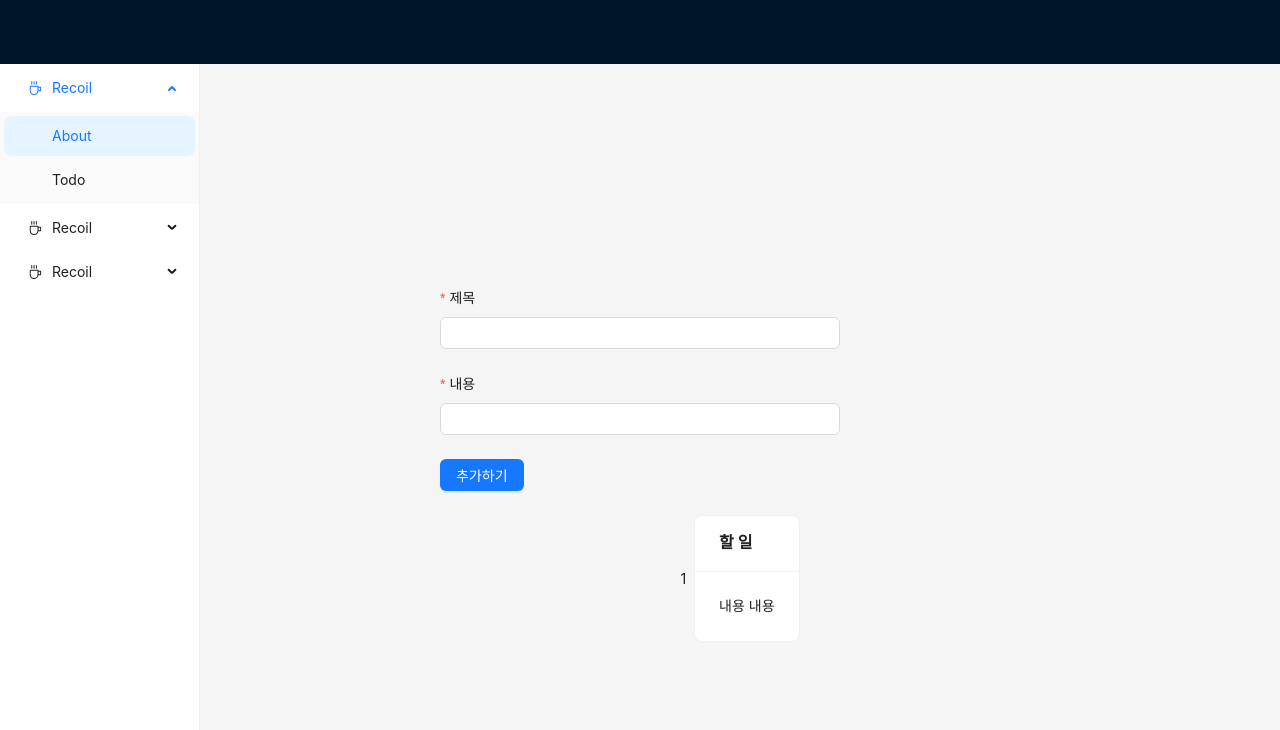
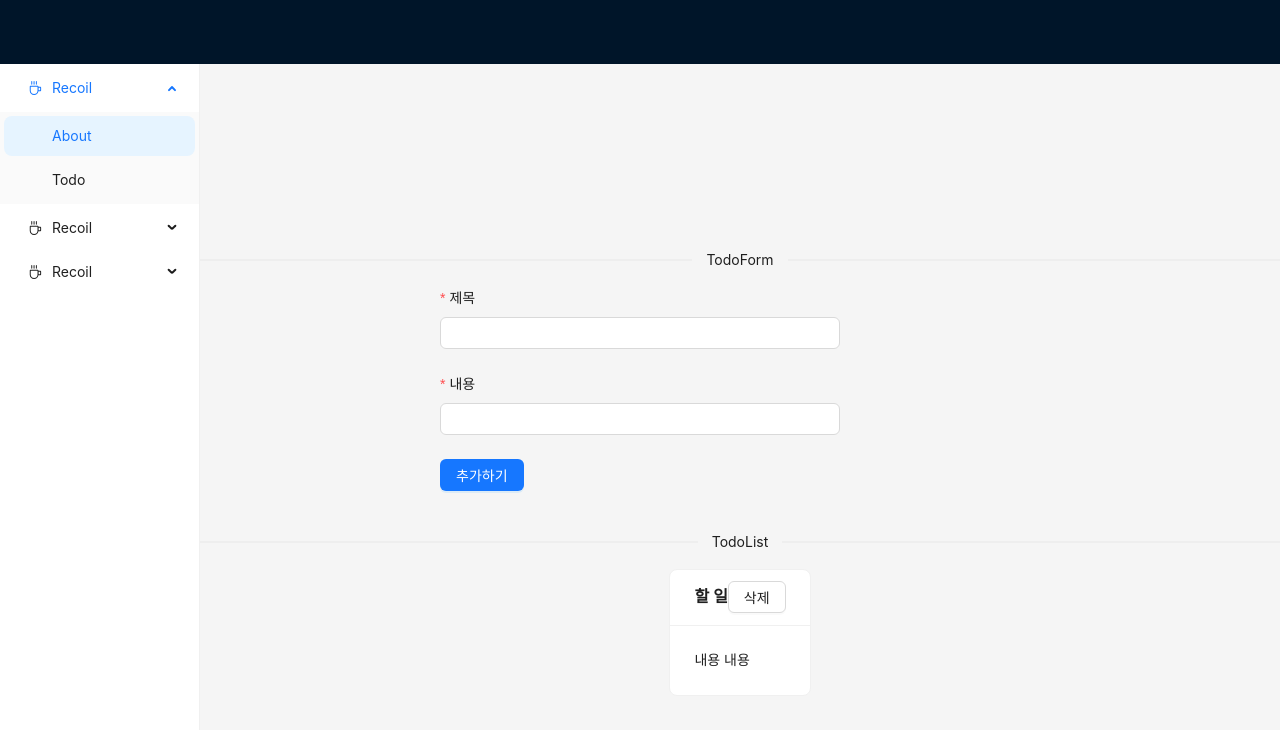
Before and after one commit to kordobby/tttodolist, a Next.js app: page /recoil/todo in a window 1280 px wide. Shown: the top 730 px of the page. Built offline with nearby package versions, Linux system fonts and the light colour scheme.

Commit message:
add. delete function

```diff
--- a/src/components/Recoil/RecoilForm.tsx
+++ b/src/components/Recoil/RecoilForm.tsx
@@ -9,7 +9,7 @@ const RecoilForm = () => {
   const [todoList, setTodoList] = useRecoilState(todoState);
 
   const onAddTodo = () => {
-    setTodoList([...todoList, { title, contents }]);
+    setTodoList([...todoList, { title, contents, id: Math.random() }]);
   };
 
   return (
--- a/src/components/Recoil/RecoilList.tsx
+++ b/src/components/Recoil/RecoilList.tsx
@@ -1,15 +1,25 @@
 import { todoState } from "./store/RecoilStore";
-import { Card, Space } from "antd";
-import { FC } from "react";
-import { selector, useRecoilValue } from "recoil";
+import { Button, Card, Space } from "antd";
+import { selector, useRecoilState, useRecoilValue } from "recoil";
 
 interface TodoCardInterface {
   title: string;
   contents: string;
+  id: number;
 }
-const TodoCard = ({ title, contents }: TodoCardInterface) => {
+const TodoCard = ({ title, contents, id }: TodoCardInterface) => {
+  const [todoList, setTodoList] = useRecoilState(todoState);
+
+  const onDeleteTodo = (id: number) => {
+    const newArray = todoList.filter((value) => value.id !== id);
+    setTodoList(newArray);
+  };
+
   return (
-    <Card title={title}>
+    <Card
+      title={title}
+      extra={<Button onClick={() => onDeleteTodo(id)}>삭제</Button>}
+    >
       <p>{contents}</p>
     </Card>
   );
@@ -18,30 +28,32 @@ const TodoCard = ({ title, contents }: TodoCardInterface) => {
 type TodoType = {
   title: string;
   contents: string;
+  id: number;
 };
 
 const RecoilList = () => {
-  const todoListState = selector({
-    key: "todotodo",
-    get: ({ get }) => {
-      const todos = get(todoState);
+  // const todoListState = selector({
+  //   key: "todotodo",
+  //   get: ({ get }) => {
+  //     const todos = get(todoState);
 
-      return todos.length;
-    },
-  });
+  //     return todos.length;
+  //   },
+  // });
 
   const todoList = useRecoilValue(todoState);
-  const todoCount = useRecoilValue(todoListState);
+  // const todoCount = useRecoilValue(todoListState);
 
   return (
     <Space>
-      <p>{todoCount}</p>
+      <Space>{/* <p>{todoCount}</p> */}</Space>
       {todoList?.map((value, index) => {
         return (
           <TodoCard
-            key={`recoil-${index}`}
+            key={`recoil-${value.id}-${index}`}
             title={value.title}
             contents={value.contents}
+            id={value.id}
           />
         );
       })}
--- a/src/components/Recoil/store/RecoilStore.ts
+++ b/src/components/Recoil/store/RecoilStore.ts
@@ -6,6 +6,7 @@ export const todoState = atom({
     {
       title: "할 일",
       contents: "내용 내용 ",
+      id: 0,
     },
   ],
 });
--- a/src/pages/recoil/todo/index.tsx
+++ b/src/pages/recoil/todo/index.tsx
@@ -1,5 +1,5 @@
 import { NextPage } from "next";
-import { Row } from "antd";
+import { Divider, Row } from "antd";
 import RecoilList from "@/components/Recoil/RecoilList";
 import RecoilForm from "@/components/Recoil/RecoilForm";
 
@@ -14,7 +14,9 @@ const TodoPage: NextPage = () => {
         height: "100vh",
       }}
     >
+      <Divider plain>TodoForm</Divider>
       <RecoilForm />
+      <Divider plain>TodoList</Divider>
       <RecoilList />
     </Row>
   );
```
